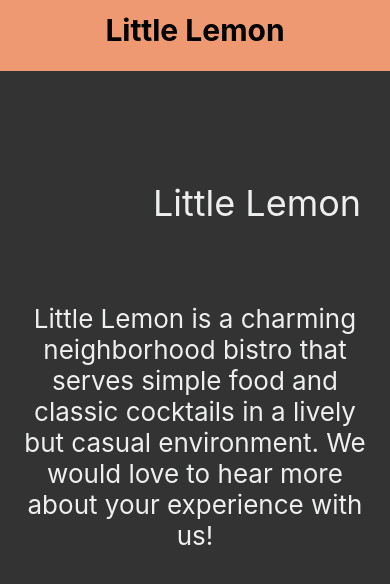
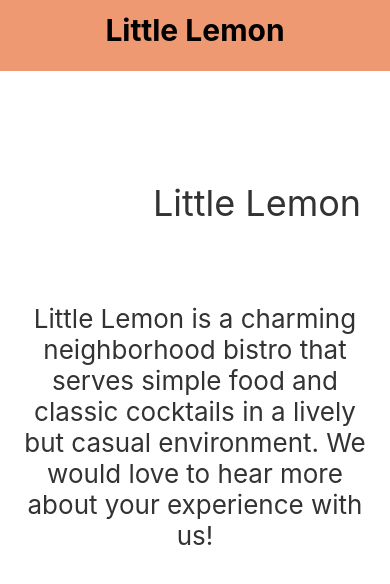
Before and after one commit to luvicsoura/coursera-react-little-lemon, a React Native app: screen / in a window 390 px wide. Shown: the top 584 px of the page. Built offline with nearby package versions, Linux system fonts and the light colour scheme.

Commit message:
week 3: Hooks in React Native

```diff
--- a/App.tsx
+++ b/App.tsx
@@ -1,11 +1,13 @@
 import { StatusBar } from 'expo-status-bar';
-import { StyleSheet, View } from 'react-native';
+import { StyleSheet, View, useColorScheme, Text } from 'react-native';
 import { LittleLemonHeader } from './components/LittleLemonHeader';
 import { WelcomeView } from './components/WelcomeView';
 
 export default function App() {
+  const colorScheme = useColorScheme();
+
   return (
-    <View style={styles.container}>
+    <View style={[styles.container, colorScheme === 'light' ? styles.containerLightTheme : styles.containerDarkTheme]}>
       <View style={{flex: 1}}>
         <LittleLemonHeader/>
         <WelcomeView/>
@@ -18,6 +20,11 @@ export default function App() {
 const styles = StyleSheet.create({
   container: {
     flex: 1,
+  },
+  containerDarkTheme: {
     backgroundColor: '#333333',
   },
+  containerLightTheme: {
+    backgroundColor: 'white',
+  }
 });
--- a/app.json
+++ b/app.json
@@ -5,7 +5,7 @@
     "version": "1.0.0",
     "orientation": "portrait",
     "icon": "./assets/icon.png",
-    "userInterfaceStyle": "light",
+    "userInterfaceStyle": "automatic",
     "splash": {
       "image": "./assets/splash.png",
       "resizeMode": "contain",
@@ -18,13 +18,15 @@
       "**/*"
     ],
     "ios": {
-      "supportsTablet": true
+      "supportsTablet": true,
+      "userInterfaceStyle": "automatic"
     },
     "android": {
       "adaptiveIcon": {
         "foregroundImage": "./assets/adaptive-icon.png",
         "backgroundColor": "#FFFFFF"
-      }
+      },
+      "userInterfaceStyle": "automatic"
     },
     "web": {
       "favicon": "./assets/favicon.png"
--- a/components/WelcomeView.tsx
+++ b/components/WelcomeView.tsx
@@ -1,7 +1,10 @@
 import React from 'react';
-import { Image, ScrollView, StyleSheet, Text, View } from 'react-native';
+import { Image, ScrollView, StyleSheet, Text, View, useColorScheme } from 'react-native';
 
 export function WelcomeView() {
+	const colorScheme = useColorScheme();
+	const lightThemeActive = colorScheme === 'light';
+
 	return (
 		<ScrollView
 			style={styles.view}
@@ -16,13 +19,21 @@ export function WelcomeView() {
 					accessibilityLabel="Little Lemon Logo"
 					accessible
 				/>
-				<Text style={[styles.text, styles.title]}>Little Lemon</Text>
+				<Text style={textStyle(lightThemeActive, [styles.title])}>Little Lemon</Text>
 			</View>
-			<Text style={[styles.text, styles.description]}>
+			<Text style={textStyle(lightThemeActive, [styles.description])}>
 				Little Lemon is a charming neighborhood bistro that serves simple food and classic cocktails in a lively but casual environment. We would love to hear more about your experience with us!
 			</Text>
 		</ScrollView>
 	);
+}
+
+function textStyle(lightTheme: boolean, otherStyles: any[]) {
+	return [
+		styles.text,
+		lightTheme ? styles.textLightTheme : styles.textDarkTheme,
+		...otherStyles
+	];
 }
 
 const styles = StyleSheet.create({
@@ -33,9 +44,14 @@ const styles = StyleSheet.create({
 		flexDirection: 'column',
 	},
 	text: {
-		color: '#edefee',
 		fontSize: 26,
 		textAlign: 'center',
+	},
+	textLightTheme: {
+		color: '#333333',
+	},
+	textDarkTheme: {
+		color: '#edefee'
 	},
 	description: {
 		marginBottom: 32,
--- a/package.json
+++ b/package.json
@@ -9,6 +9,7 @@
     "web": "expo start --web"
   },
   "dependencies": {
+    "@react-native-community/hooks": "^2.8.1",
     "expo": "~47.0.9",
     "expo-status-bar": "~1.4.2",
     "react": "18.1.0",
```
Also changed, not shown: 1 other file (tests, documents, lock files or other folders).
